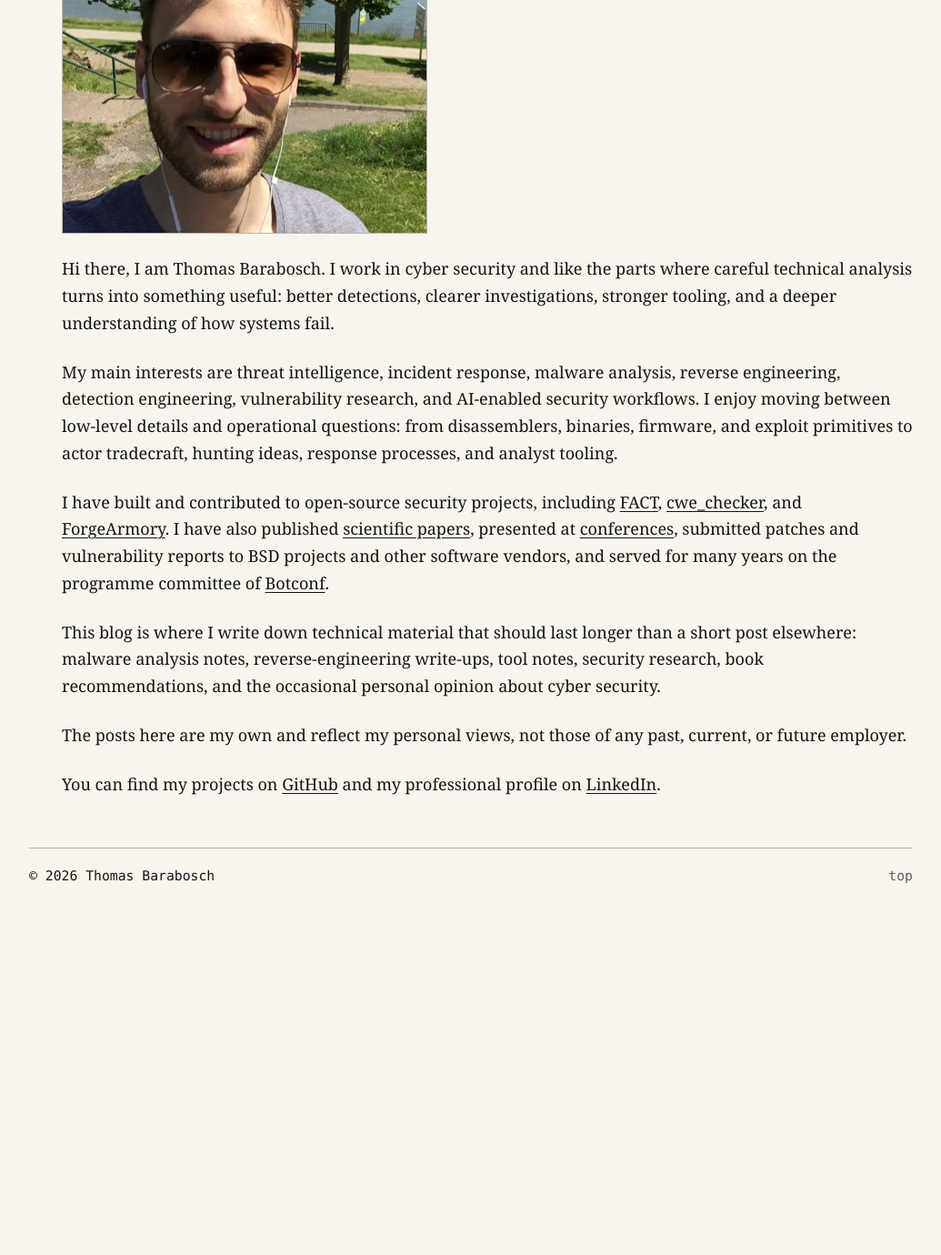
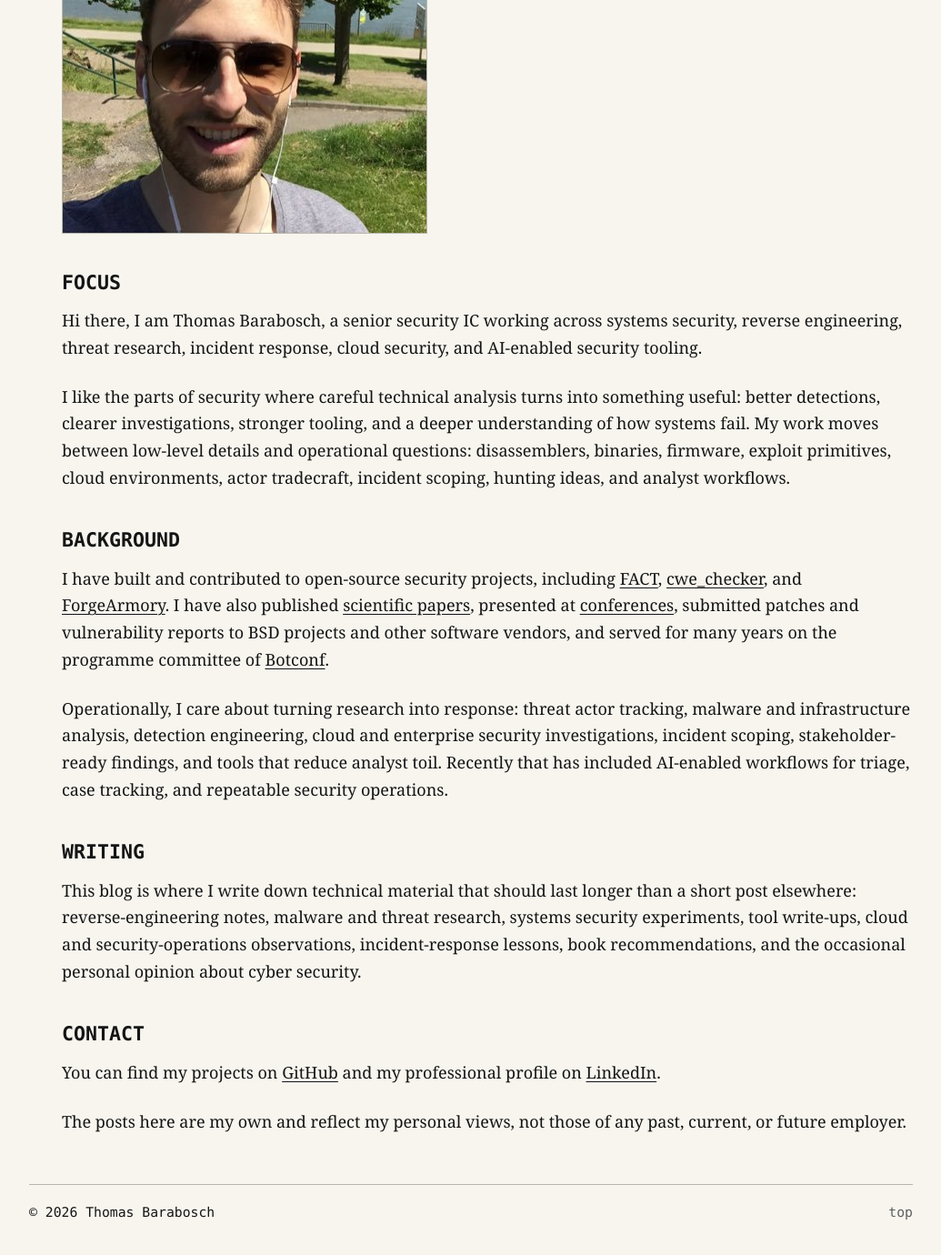
Before and after one commit to tbarabosch/tbarabosch.github.io, a Jekyll site: the page built from about.md, in a window 1280 px wide and 1400 px high, scrolled down 486 px. Shown: the top 1380 px of the window at 91% size, without its empty margins (122-1157 px from the left). Built offline with Jekyll 4.4.1, drawn with Linux system fonts in a browser that asks for light colours; before the commit the page ends 1515 px from its top, so only the background shows below that; some of the changed text lies outside the part shown.

Commit message:
Refresh personal presentation copy

```diff
--- a/_config.yml
+++ b/_config.yml
@@ -12,7 +12,7 @@ lang: en-US
 title: "Thomas Barabosch"
 
 # A description of your site for meta tag, search engine results.
-description: "Systems security, reverse engineering, malware analysis, and threat research."
+description: "Systems security, reverse engineering, threat research, incident response, cloud security, and AI-enabled tooling."
 
 # The subpath of your site, e.g. /blog, for generating urls.
 baseurl: ""
--- a/about.md
+++ b/about.md
@@ -6,14 +6,24 @@ date: '2020-12-22T09:31:44+00:00'
 
 ![Thomas Barabosch](/images/author.jpg)
 
-Hi there, I am Thomas Barabosch. I work in cyber security and like the parts where careful technical analysis turns into something useful: better detections, clearer investigations, stronger tooling, and a deeper understanding of how systems fail.
+## FOCUS
 
-My main interests are threat intelligence, incident response, malware analysis, reverse engineering, detection engineering, vulnerability research, and AI-enabled security workflows. I enjoy moving between low-level details and operational questions: from disassemblers, binaries, firmware, and exploit primitives to actor tradecraft, hunting ideas, response processes, and analyst tooling.
+Hi there, I am Thomas Barabosch, a senior security IC working across systems security, reverse engineering, threat research, incident response, cloud security, and AI-enabled security tooling.
+
+I like the parts of security where careful technical analysis turns into something useful: better detections, clearer investigations, stronger tooling, and a deeper understanding of how systems fail. My work moves between low-level details and operational questions: disassemblers, binaries, firmware, exploit primitives, cloud environments, actor tradecraft, incident scoping, hunting ideas, and analyst workflows.
+
+## BACKGROUND
 
 I have built and contributed to open-source security projects, including [FACT](https://github.com/fkie-cad/FACT_core), [cwe\_checker](https://github.com/fkie-cad/cwe_checker), and [ForgeArmory](https://github.com/facebookincubator/ForgeArmory). I have also published [scientific papers](https://scholar.google.de/citations?user=j8Q30qUAAAAJ&hl=en), presented at [conferences](https://net.cs.uni-bonn.de/wg/cs/staff/alumni/thomas-barabosch/), submitted patches and vulnerability reports to BSD projects and other software vendors, and served for many years on the programme committee of [Botconf](https://www.botconf.eu/).
 
-This blog is where I write down technical material that should last longer than a short post elsewhere: malware analysis notes, reverse-engineering write-ups, tool notes, security research, book recommendations, and the occasional personal opinion about cyber security.
+Operationally, I care about turning research into response: threat actor tracking, malware and infrastructure analysis, detection engineering, cloud and enterprise security investigations, incident scoping, stakeholder-ready findings, and tools that reduce analyst toil. Recently that has included AI-enabled workflows for triage, case tracking, and repeatable security operations.
+
+## WRITING
+
+This blog is where I write down technical material that should last longer than a short post elsewhere: reverse-engineering notes, malware and threat research, systems security experiments, tool write-ups, cloud and security-operations observations, incident-response lessons, book recommendations, and the occasional personal opinion about cyber security.
+
+## CONTACT
+
+You can find my projects on [GitHub](https://github.com/tbarabosch) and my professional profile on [LinkedIn](https://www.linkedin.com/in/thomas-barabosch-3328b4256/).
 
 The posts here are my own and reflect my personal views, not those of any past, current, or future employer.
-
-You can find my projects on [GitHub](https://github.com/tbarabosch) and my professional profile on [LinkedIn](https://www.linkedin.com/in/thomas-barabosch-3328b4256/).
```
